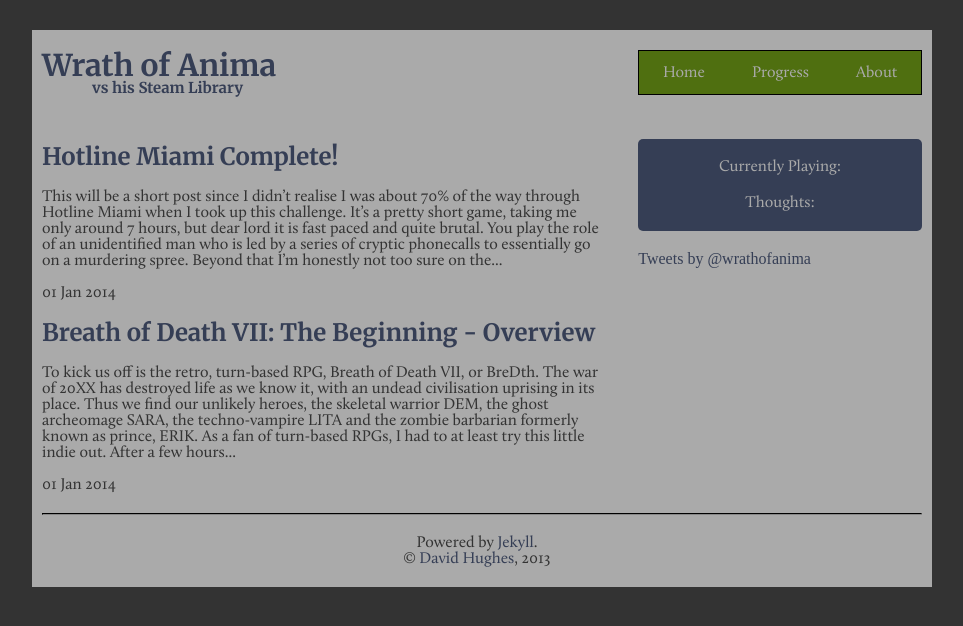
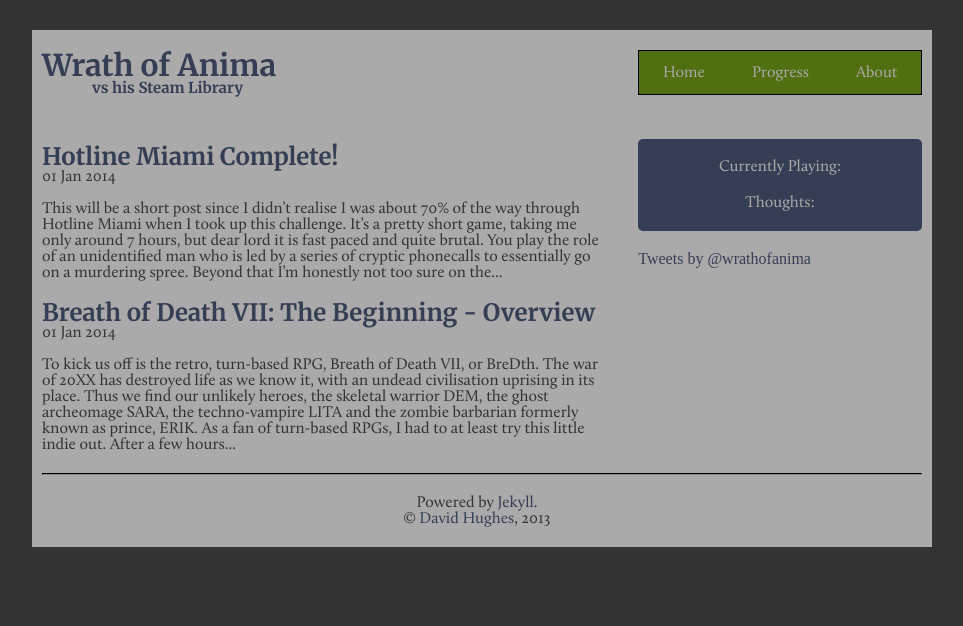
Before and after one commit to DavidHughes/wrathofanima, a Jekyll site: the page built from index.html, in a window 1280 px wide. Shown: the top 626 px of the page, without its empty margins (158-1121 px from the left). Built offline with Jekyll 4.4.1, drawn with Linux system fonts in a browser that asks for light colours; Markdown is read by kramdown in place of the engine named in the settings; comment, search, counter and statistics services are not loaded.

Commit message:
Move post meta to beneath header to be consistent with single post pages

```diff
--- a/index.html
+++ b/index.html
@@ -7,9 +7,11 @@
   <ul class="posts">
     {% for post in site.posts %}
       <li class="post">
-        <h2 class="title"><a href="{{ post.url }}">{{ post.title }}</a></h2>
+        <div class="post__header">
+          <h2><a href="{{ post.url }}">{{ post.title }}</a></h2>
+          <p class="meta">{{ post.date | date_to_string }}</p>
+        </div>
         <p class="post__teaser">{{ post.content | strip_html | truncatewords: 80 }}</p>
-        <p class="meta">{{ post.date | date_to_string }}</p>
       </li>
     {% endfor %}
   </ul>
```
